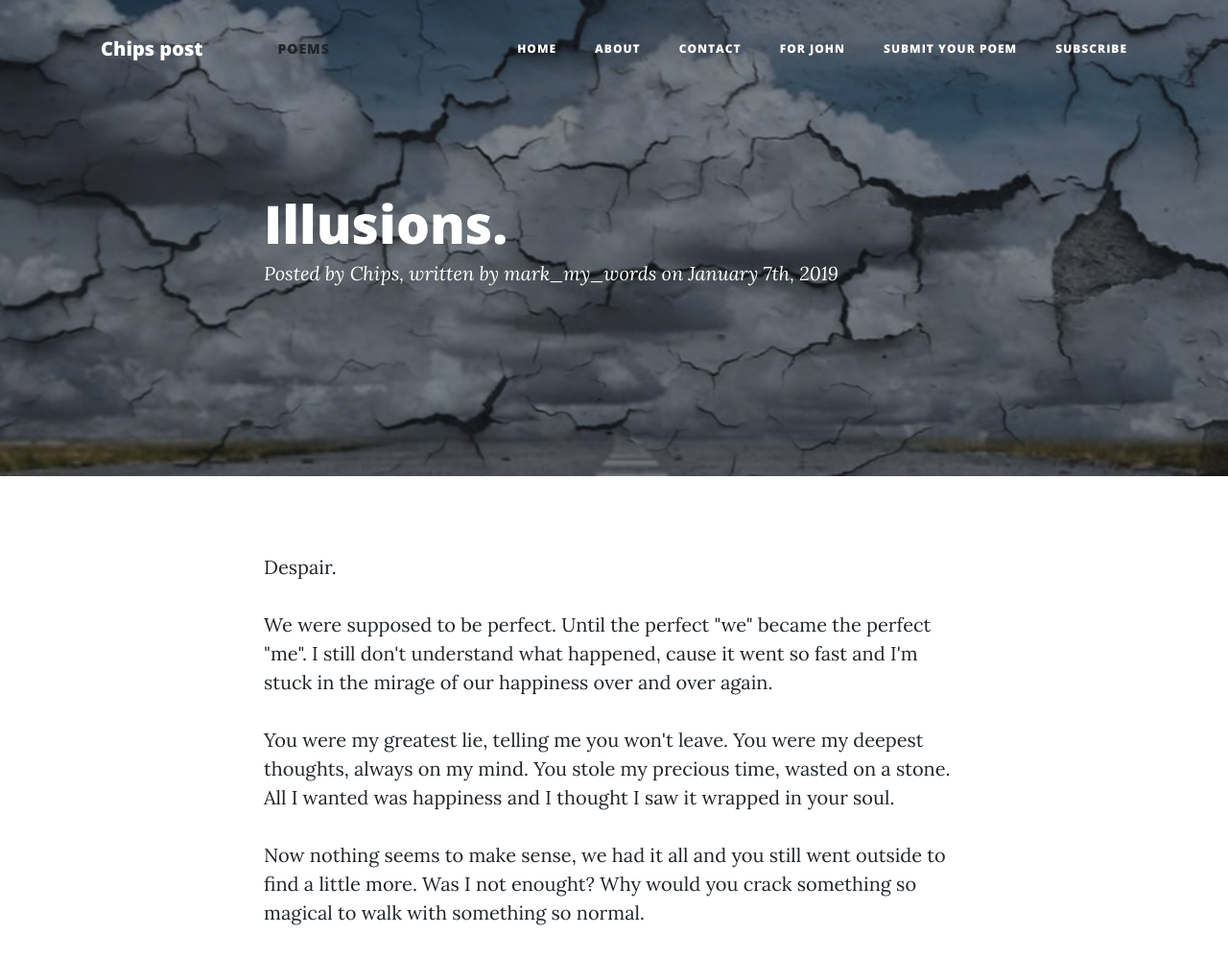
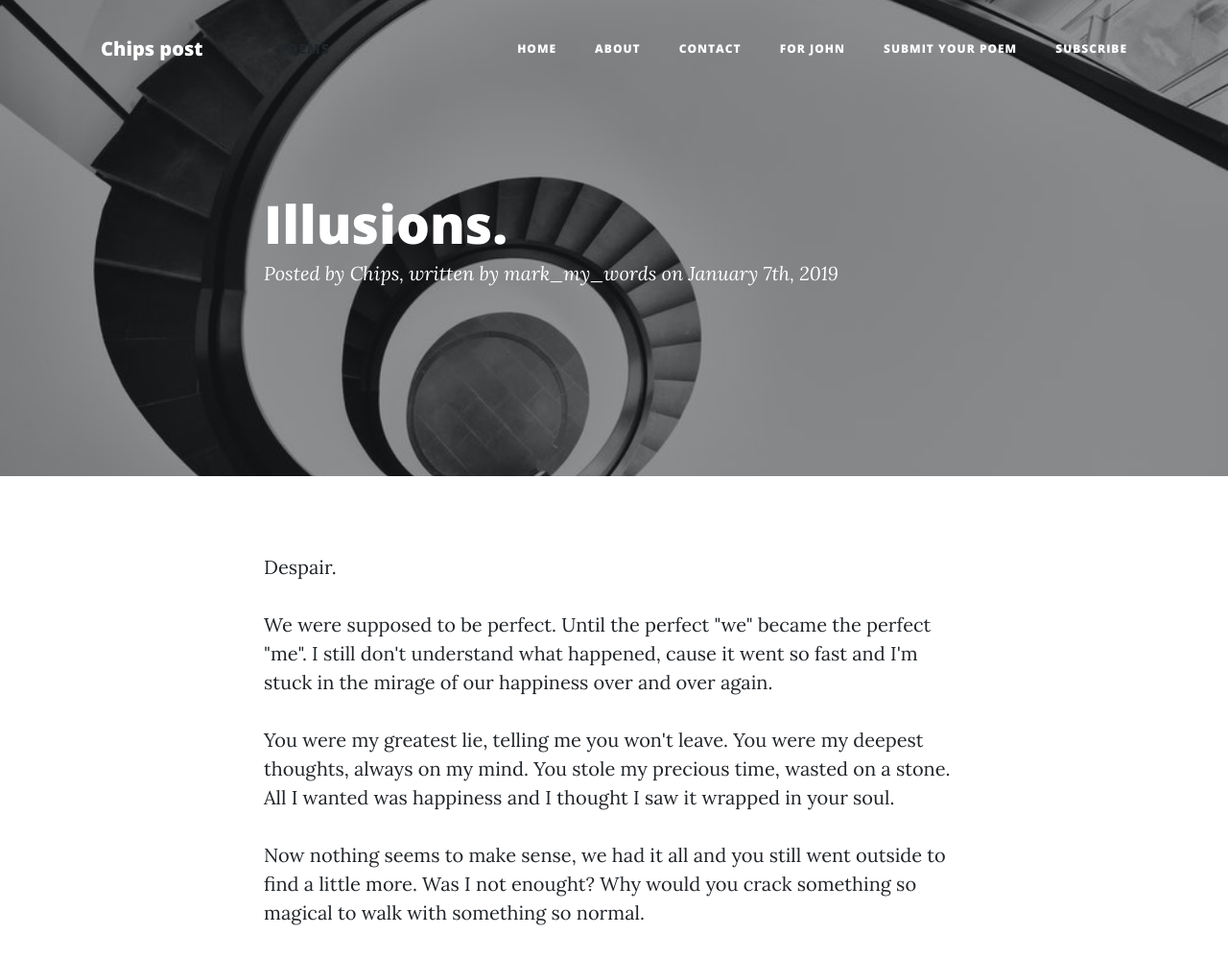
Before and after one commit to ahmedcaleb/ahmedcaleb.github.io, a website: page despair.html in a window 1280 px wide. Shown: the top 999 px of the page at 96% size. Drawn offline with nearby package versions, Linux system fonts and the light colour scheme.

Commit message:
Illusions

```diff
--- a/despair.html
+++ b/despair.html
@@ -8,7 +8,7 @@
     <meta name="description" content="">
     <meta name="author" content="">
 
-    <title>Maybe</title>
+    <title>Illusions</title>
 
     <!-- Bootstrap core CSS -->
     <link href="vendor/bootstrap/css/bootstrap.min.css" rel="stylesheet">
@@ -151,7 +151,7 @@
     </nav>
 
     <!-- Page Header -->
-    <header class="masthead" style="background-image: url(mirage.jpeg)">
+    <header class="masthead" style="background-image: url(illusions.jpeg)">
       <div class="overlay"></div>
       <div class="container">
         <div class="row">
```
Also changed, not shown: illusions.jpeg (added).
